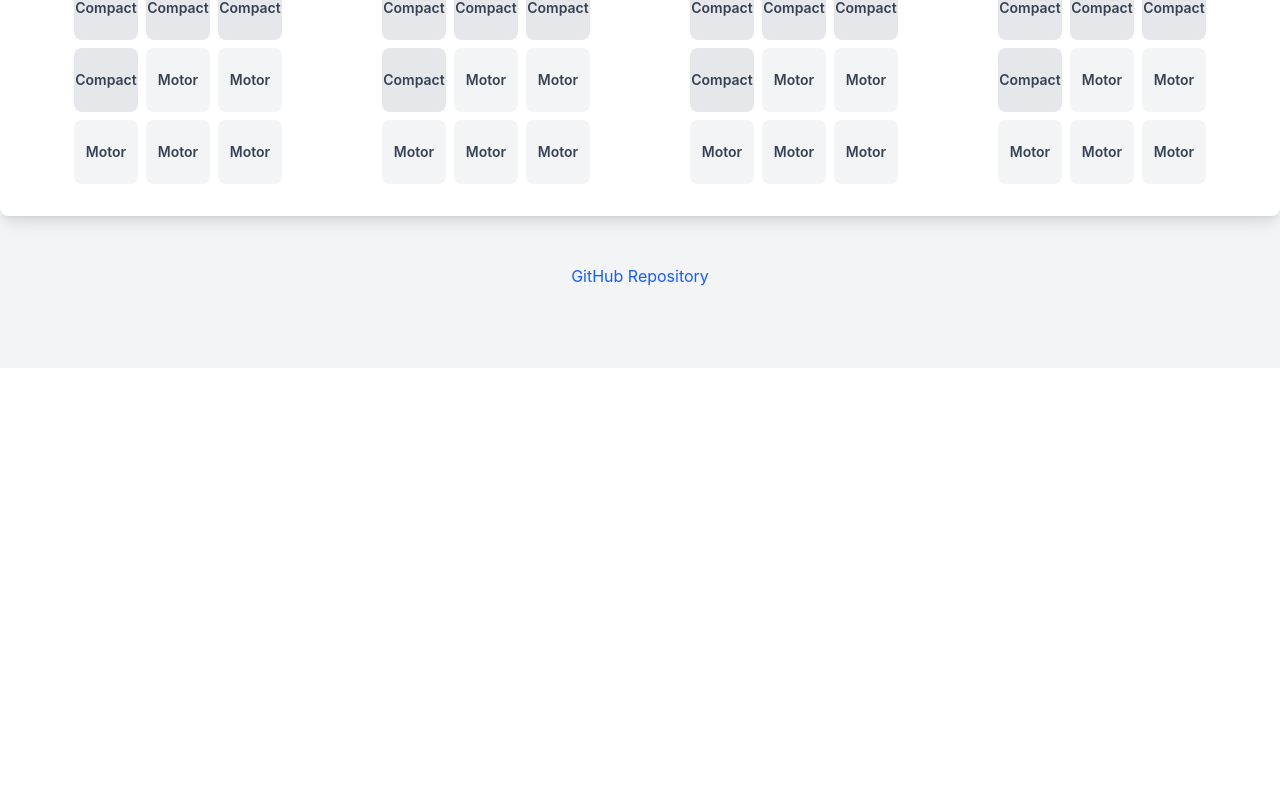
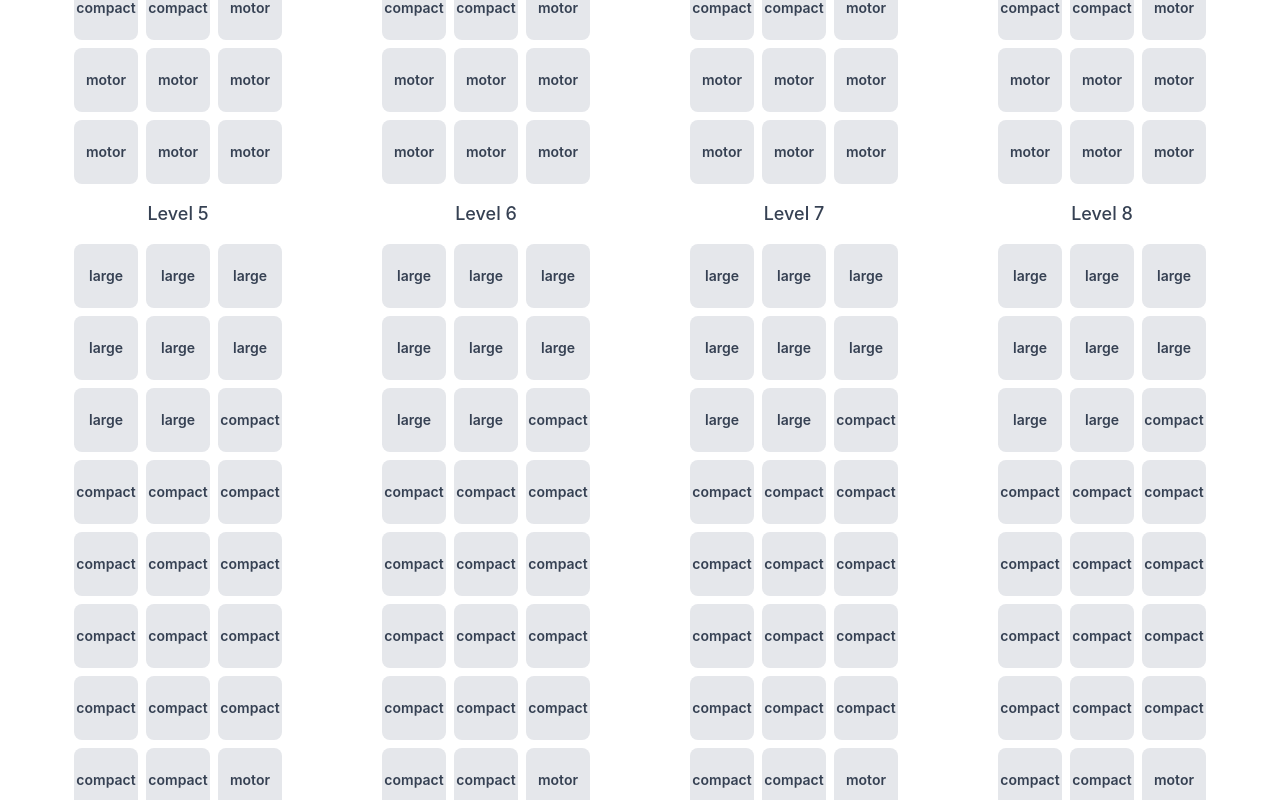
Before and after one commit to Nanokwok/ParkingLot-System, a Next.js app: page / in a window 1280 px wide. Shown: the part 1080-1880 px from the top of the page. Before the commit the page ends 1448 px from the top, so only its background shows below. Built offline with nearby package versions, Linux system fonts and the light colour scheme.

Commit message:
fixed bug

```diff
--- a/src/components/bus.ts
+++ b/src/components/bus.ts
@@ -3,17 +3,16 @@ import { VehicleSize } from '../types/vehicleSize';
 import { ParkingSpot } from './parkingSpot';
 
 class Bus extends Vehicle {
-  public Bus() {
-    this.spotNeeded = 5;
-    this.vehicleSize = VehicleSize.Large;
+  constructor() {
+    super('', 5, VehicleSize.Large, []);
   }
 
   public canFitInSpot(spot: ParkingSpot): boolean {
     return spot.getSize() === VehicleSize.Large;
   }
 
-  public print(): void {
-    console.log('Bus');
+  public print(): string {
+    return 'Bus';
   }
 
 }
--- a/src/components/car.ts
+++ b/src/components/car.ts
@@ -12,8 +12,8 @@ class Car extends Vehicle {
     return spot.getSize() === VehicleSize.Compact;
   }
 
-  public print(): void {
-    console.log('Car');
+  public print(): string {
+    return 'Car';
   }
 }
 
--- a/src/components/level.ts
+++ b/src/components/level.ts
@@ -38,10 +38,12 @@ class Level {
   }
 
   public parkVehicle(vehicle: Vehicle): boolean {
+    console.log("Parking vehicle 2: ", vehicle.print());
     if (this.availableSpots < vehicle.getSpotNeeded()) {
       return false;
     }
     let spotNumber = this.findAvailableSpots(vehicle);
+    console.log("Spot number: ", spotNumber);
     if (spotNumber < 0) {
       return false;
     }
@@ -59,43 +61,53 @@ class Level {
   }
 
   private findAvailableSpots(vehicle: Vehicle): number {
-    let spotNeeded: number = vehicle.getSpotNeeded();
+    const spotsNeeded = vehicle.getSpotNeeded();
     let lastRow = -1;
     let spotsFound = 0;
+
     for (let i = 0; i < this.spots.length; i++) {
-      let spot: ParkingSpot = this.spots[i];
-      if (lastRow !== spot.getRow()) {
-        spotsFound = 0;
-        lastRow = spot.getRow();
-      }
-      if (spot.canFitVehicle(vehicle)) {
+      const spot = this.spots[i];
+      console.log("Spot: ", spot.print(), lastRow, spot.getRow());
+      // if (lastRow !== spot.getRow()) {
+      //   spotsFound = 0;
+      //   lastRow = spot.getRow();
+      // }
+      var check = spot.canFitVehicle(vehicle);
+      console.log("Check: ", check);
+
+      if (check) {
         spotsFound++;
+        console.log("spotsFound: ", spotsFound);
       } else {
         spotsFound = 0;
       }
-      if (spotsFound === spotNeeded) {
-        return i - (spotNeeded - 1);
+
+      if (spotsFound === spotsNeeded) {
+        return i - (spotsNeeded - 1);
       }
     }
+
     return -1;
-  }
-
-  public print(): void {
-    let lastRow = -1;
-    for (let i = 0; i < this.spots.length; i++) {
-      let spot: ParkingSpot = this.spots[i];
-      if (spot.getRow() !== lastRow) {
-        console.log(' ');
-        lastRow = spot.getRow();
-      }
-      spot.print();
-    }
   }
 
   public spotFreed(): void {
     this.availableSpots++;
   }
 
+  public print(): string[] {
+    let output: string[] = [];
+    let lastRow = -1;
+
+    this.spots.forEach(spot => {
+      if (spot.getRow() !== lastRow) {
+        lastRow = spot.getRow();
+      }
+      output.push(spot.print());
+    });
+
+    return output;
+  }
+
 }
 
 export { Level };
--- a/src/components/motorcycle.ts
+++ b/src/components/motorcycle.ts
@@ -12,8 +12,8 @@ class Motorcycle extends Vehicle {
     return spot.getSize() === VehicleSize.Motorcycle;
   }
 
-  public print(): void {
-    console.log('Motorcycle');
+  public print(): string {
+    return 'Motorcycle';
   }
 }
 
--- a/src/components/page/AddVehicle.tsx
+++ b/src/components/page/AddVehicle.tsx
@@ -1,20 +1,45 @@
 import React from 'react';
+import { ParkingLot } from '../parkingLot';
+import { Bus } from '../bus';
+import { Car } from '../car';
+import { Motorcycle } from '../motorcycle';
 
-const AddVehicle: React.FC = () => {
+interface AddVehicleProps {
+  parkingLotObject: InstanceType<typeof ParkingLot>;
+}
+
+const AddVehicle: React.FC<AddVehicleProps> = ({ parkingLotObject }) => {
+
   return (
     <section className="bg-white shadow-lg rounded-lg p-8 w-full max-w-7xl mx-auto mt-8">
       <h2 className="text-3xl font-semibold text-gray-800 text-center mb-5">Add a Vehicle</h2>
 
       <div className="flex justify-center space-x-6">
-        <button className="bg-blue-500 text-white py-3 px-8 rounded-lg hover:bg-blue-600 transform hover:scale-105 transition duration-300 shadow-xl focus:outline-none focus:ring-4 focus:ring-blue-300">
+        <button className="bg-blue-500 text-white py-3 px-8 rounded-lg hover:bg-blue-600 transform hover:scale-105 transition duration-300 shadow-xl focus:outline-none focus:ring-4 focus:ring-blue-300"
+        onClick={() => {
+          var bus = new Bus();
+          parkingLotObject.handleParkVehicle(bus);
+          // parkingLotObject.parkVehicle(bus);
+        }
+        }>
           Add a Bus
         </button>
-        <button className="bg-blue-500 text-white py-3 px-8 rounded-lg hover:bg-blue-600 transform hover:scale-105 transition duration-300 shadow-xl focus:outline-none focus:ring-4 focus:ring-blue-300">
-          Add a Car
+
+        {/* <button className="bg-blue-500 text-white py-3 px-8 rounded-lg hover:bg-blue-600 transform hover:scale-105 transition duration-300 shadow-xl focus:outline-none focus:ring-4 focus:ring-blue-300"
+        onClick={() => {
+          parkingLotObject.parkVehicle(new Car());
+        }
+        }>
+        Add a Car
         </button>
-        <button className="bg-blue-500 text-white py-3 px-8 rounded-lg hover:bg-blue-600 transform hover:scale-105 transition duration-300 shadow-xl focus:outline-none focus:ring-4 focus:ring-blue-300">
-          Add a Motorcycle
-        </button>
+
+        <button className="bg-blue-500 text-white py-3 px-8 rounded-lg hover:bg-blue-600 transform hover:scale-105 transition duration-300 shadow-xl focus:outline-none focus:ring-4 focus:ring-blue-300"
+        onClick={() => {
+          parkingLotObject.parkVehicle(new Motorcycle());
+        }
+        }>
+        Add a Motorcycle
+        </button> */}
       </div>
     </section>
   );
--- a/src/components/page/ParkingGrid.tsx
+++ b/src/components/page/ParkingGrid.tsx
@@ -1,40 +1,30 @@
 import React from 'react';
+import { Level } from '@/components/level';
 
 interface ParkingGridProps {
-  levels: number;
-  spotsPerLevel: number;
+  levels: Array<Level>;
 }
 
-const ParkingGrid: React.FC<ParkingGridProps> = ({ levels, spotsPerLevel }) => {
+const ParkingGrid: React.FC<ParkingGridProps> = ({ levels }) => {
   return (
     <section className="bg-white shadow-lg rounded-lg p-8 w-full max-w-7xl mx-auto mt-8">
       <h2 className="text-3xl font-semibold text-gray-800 text-center mb-8">Parking Lot</h2>
       <div className="grid grid-cols-1 sm:grid-cols-2 lg:grid-cols-3 xl:grid-cols-4 gap-4">
         {/* Loop through levels */}
-        {[...Array(levels)].map((_, levelIndex) => (
-          <div key={levelIndex} className="flex flex-col items-center space-y-4">
-            <h3 className="text-lg font-medium text-gray-700">Level {levelIndex + 1}</h3>
+        {levels.map((level, index) => (
+          <div key={index} className="flex flex-col items-center space-y-4">
+            <h3 className="text-lg font-medium text-gray-700">Level {index + 1}</h3>
 
             {/* Loop through spots per level */}
             <div className="grid grid-cols-3 gap-2">
-              {[...Array(spotsPerLevel)].map((_, spotIndex) => {
-                let spotType = "bg-gray-200";
-                let spotLabel = "Compact";
-
-                if (spotIndex < 5) {
-                  spotType = "bg-gray-300";
-                  spotLabel = "Large";
-                } else if (spotIndex >= spotsPerLevel - 5) {
-                  spotType = "bg-gray-100";
-                  spotLabel = "Motor";
-                }
+              {level.print().map((spot, spotIndex) => {
 
                 return (
                   <div
                     key={spotIndex}
-                    className={`h-16 w-16 ${spotType} rounded-lg flex items-center justify-center text-gray-700 text-sm font-semibold`}
+                    className={`h-16 w-16 bg-gray-200 rounded-lg flex items-center justify-center text-gray-700 text-sm font-semibold`}
                   >
-                    {spotLabel}
+                    {spot}
                   </div>
                 );
               })}
--- a/src/components/parkingLot.ts
+++ b/src/components/parkingLot.ts
@@ -2,19 +2,26 @@ import { Level } from './level';
 import { Vehicle } from './vehicle';
 
 class ParkingLot {
-  private levels : Array<Level> = new Array<Level>();
+  // private levels : Array<Level> = new Array<Level>();
   private readonly NUM_LEVELS : number = 4;
   private readonly NUM_SPOTS_PER_LEVEL : number = 30;
+  private levels: Level[] = [];
+
+  constructor(lvl: Level[]) {
+    this.levels = lvl;
+  }
 
   public ParkingLot() {
-    let levels = new Array<Level>(this.NUM_LEVELS);
-    for (let i = 0; i < this.NUM_LEVELS; i++) {
-      levels[i] = new Level(i, this.NUM_SPOTS_PER_LEVEL);
-    }
-    this.levels = levels;
+    console.log("Create parking lot");
+    // let levels = new Array<Level>(this.NUM_LEVELS);
+    // for (let i = 0; i < this.NUM_LEVELS; i++) {
+    //   levels[i] = new Level(i, this.NUM_SPOTS_PER_LEVEL);
+    // }
+    // this.levels = levels;
   }
 
   public parkVehicle(vehicle: Vehicle): boolean {
+    // console.log("Parking vehicle 1: ", vehicle.print());
     for (let i = 0; i < this.levels.length; i++) {
       if (this.levels[i].parkVehicle(vehicle)) {
         return true;
@@ -22,6 +29,14 @@ class ParkingLot {
     }
     return false;
   }
+
+  public handleParkVehicle = (vehicle: Vehicle) => {
+    const success = this.parkVehicle(vehicle);
+    console.log("success: ", success);
+    if (!success) {
+      alert('Parking lot is full!');
+    }
+  };
 
   public getLevels(): number {
     return this.NUM_LEVELS;
--- a/src/components/parkingSpot.ts
+++ b/src/components/parkingSpot.ts
@@ -16,12 +16,12 @@ class ParkingSpot {
     this.spotSize = sz;
   }
 
-  public ParkingSpot(lvl: Level, r: number, n: number, sz: VehicleSize) {
-    this.level = lvl;
-    this.row = r;
-    this.spotNumber = n;
-    this.spotSize = sz;
-  }
+  // public ParkingSpot(lvl: Level, r: number, n: number, sz: VehicleSize) {
+  //   this.level = lvl;
+  //   this.row = r;
+  //   this.spotNumber = n;
+  //   this.spotSize = sz;
+  // }
 
   public isAvailable(): boolean {
     return this.vehicle === null;
@@ -57,21 +57,19 @@ class ParkingSpot {
     this.vehicle = null;
   }
 
-  public print(): void {
+  public print(): string {
     if (this.vehicle === null) {
       if (this.spotSize === VehicleSize.Compact) {
-        console.log('compact');
+        return 'compact';
       }
       if (this.spotSize === VehicleSize.Large) {
-        console.log('large');
+        return 'large';
       }
       if (this.spotSize === VehicleSize.Motorcycle) {
-        console.log('motorcycle');
+        return 'motor';
       }
     }
-    else {
-      this.vehicle.print();
-    }
+    return this.vehicle!.print();
   }
 
 }
--- a/src/components/vehicle.ts
+++ b/src/components/vehicle.ts
@@ -6,6 +6,13 @@ abstract class Vehicle {
   protected licensePlate: string = '';
   protected spotNeeded: number = 0;
   protected vehicleSize: VehicleSize = VehicleSize.Motorcycle;
+
+  constructor(licensePlate: string, spotNeeded: number, vehicleSize: VehicleSize, parkingSpots: Array<ParkingSpot>) {
+    this.spotNeeded = spotNeeded;
+    this.vehicleSize = vehicleSize;
+    this.parkingSpots = parkingSpots;
+    this.licensePlate = licensePlate;
+  }
 
   public getSpotNeeded(): number {
     return this.spotNeeded;
@@ -28,7 +35,7 @@ abstract class Vehicle {
 
   public abstract canFitInSpot(spot: ParkingSpot): boolean
 
-  public abstract print(): void;
+  public abstract print(): string;
 
 }
 
--- a/src/pages/index.tsx
+++ b/src/pages/index.tsx
@@ -5,20 +5,25 @@ import Header from '@/components/page/Header';
 import AddVehicle from '@/components/page/AddVehicle';
 import ParkingGrid from '@/components/page/ParkingGrid';
 import Footer from '@/components/page/Footer';
+import { useState } from 'react';
+import { Level } from '@/components/level';
 
 const Index: React.FC = () => {
-  const parkingLot = new ParkingLot();
+  const NUM_LEVELS = 10;
+  const [levels, setLevels] = useState<Level[]>(
+    Array.from({ length: NUM_LEVELS }, (_, i) => new Level(i, 30))
+  );
+  const parkingLot = new ParkingLot(levels);
 
-  const levels = parkingLot.getLevels();
-  const spotsPerLevel = parkingLot.getIndexLevel();
+  // console.log(levels);
 
   return (
     <div className="bg-gray-100 min-h-screen flex flex-col justify-between items-center">
       <Header />
 
-      <AddVehicle />
+      <AddVehicle parkingLotObject={parkingLot} />
 
-      <ParkingGrid levels={levels} spotsPerLevel={spotsPerLevel} />
+      <ParkingGrid levels={levels} />
 
       <Footer />
     </div>
```
